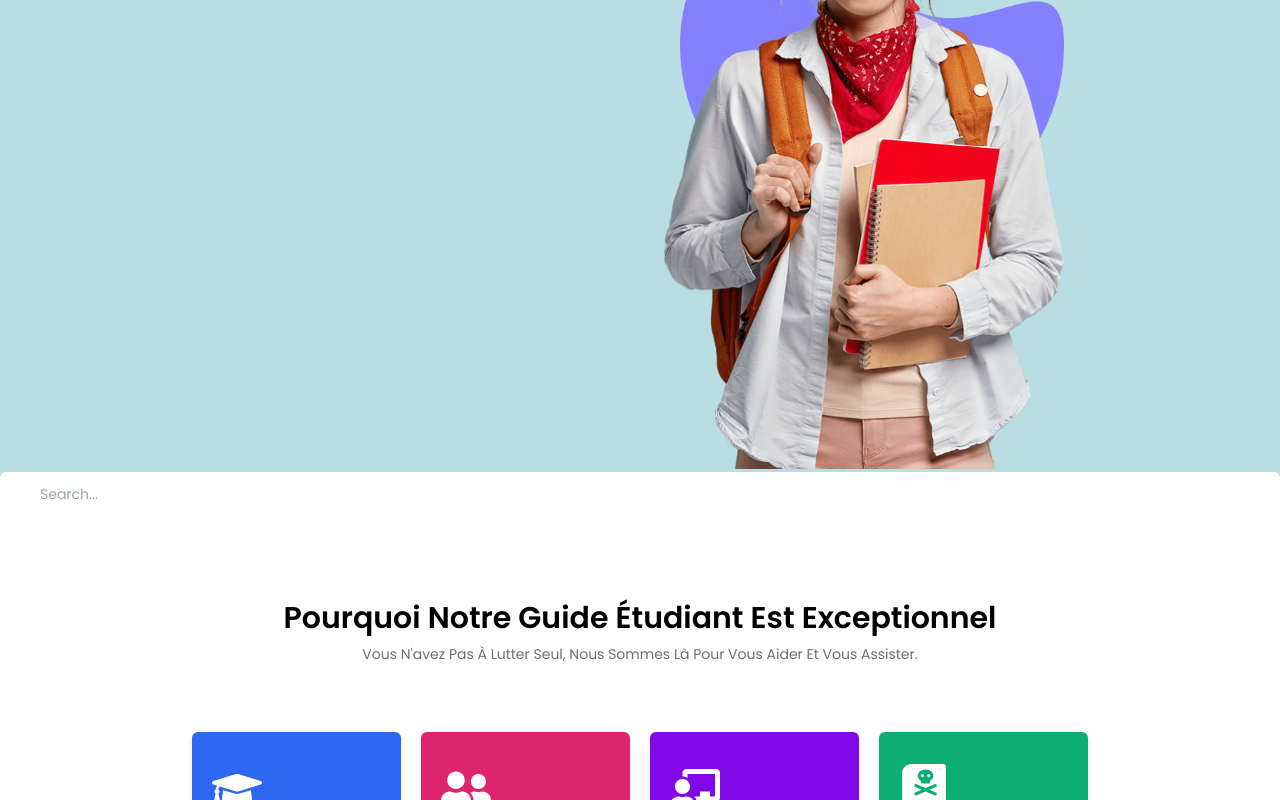
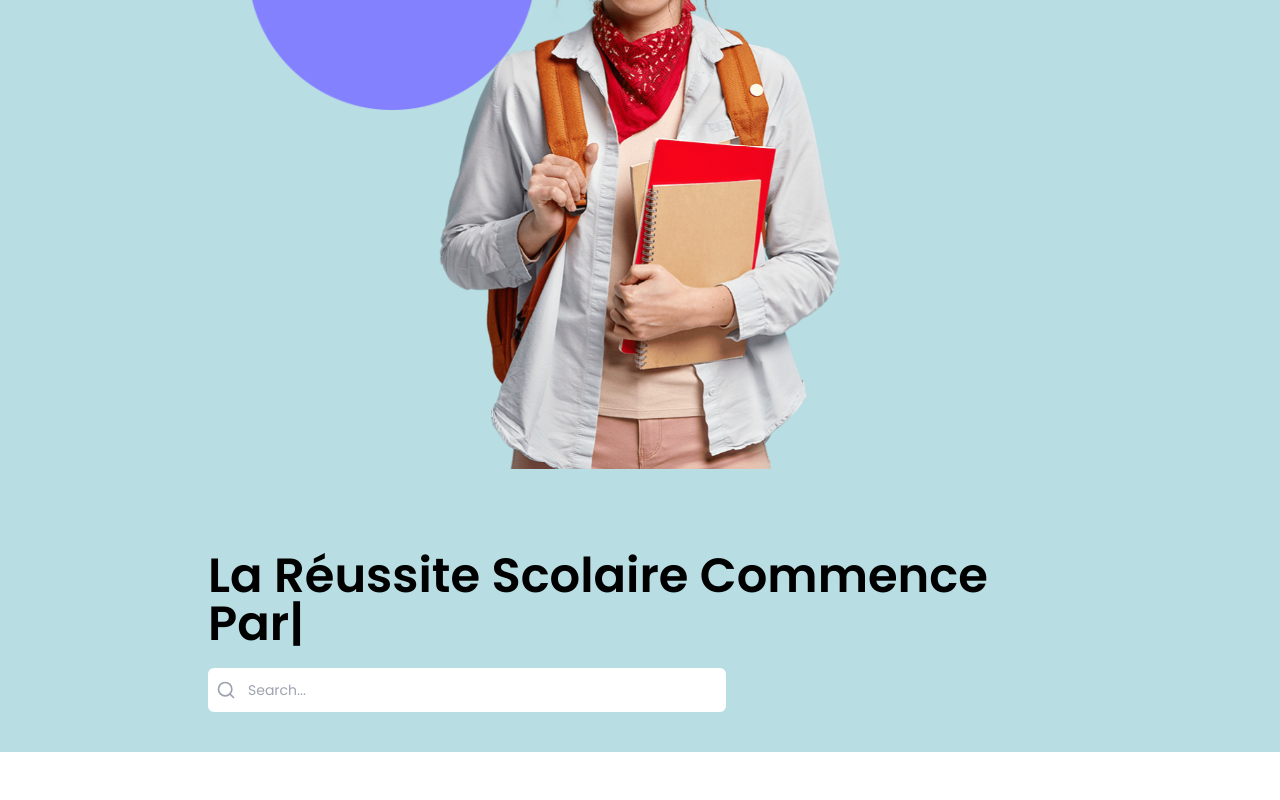
Before and after one commit to NotePhil/scholchat_front, a React (Create React App) app: page / in a window 1280 px wide. Shown: the part 440-1240 px from the top of the page. Built offline with nearby package versions, Linux system fonts and the light colour scheme.

Commit message:
Initial commit with existing project files

```diff
--- a/src/pages/Home.jsx
+++ b/src/pages/Home.jsx
@@ -43,7 +43,7 @@ const AnimatedText = ({ texts }) => {
   }, [displayText, isWriting, currentTextIndex, texts]);
 
   return (
-    <h1 className="text-4xl leading-tight text-black font-semibold h-24">
+    <h1 className="text-3xl leading-tight text-black font-semibold h-24 md:text-4xl lg:text-5xl">
       {displayText}
       <span className="animate-blink">|</span>
     </h1>
@@ -58,31 +58,33 @@ export const HomeContent = () => {
   ];
 
   return (
-    <section className="bg-secondary py-10 h-[92vh] md:h-full">
-      <div className="container">
-        <div className="flex items-center justify-center md:flex-col">
-          <div className="left w-1/2 text-black md:w-full">
-            <div style={{ marginTop: "-250px" }}>
+    <section className="bg-secondary py-10 h-auto md:h-[92vh] lg:h-full">
+      <div className="container mx-auto px-4 md:px-8">
+        <div className="flex flex-col-reverse md:flex-row items-center justify-between">
+          <div className="left w-full md:w-1/2 text-black mt-10 md:mt-0">
+            <div>
               <AnimatedText texts={texts} />
             </div>
             <div className="relative text-gray-600 focus-within:text-gray-400 mt-5">
               <span className="absolute inset-y-0 left-0 flex items-center pl-2">
-                <button
-                  type="submit"
-                  className="p-1 focus:outline-none focus:shadow-outline"
-                ></button>
+                <FiSearch className="text-xl text-gray-400" />
               </span>
+              <input
+                type="search"
+                className="py-3 text-sm bg-white rounded-md pl-10 focus:outline-none w-full md:w-[80%] lg:w-[60%]"
+                placeholder="Search..."
+                autoComplete="off"
+              />
             </div>
           </div>
-          <div className="right w-1/2 md:w-full relative">
-            <div className="images relative">
+          <div className="right w-full md:w-1/2 relative mb-10 md:mb-0">
+            <div className="images relative w-full flex justify-center md:justify-end">
               <img
                 src={heroImgback}
                 alt=""
-                className="absolute top-32 left-10 w-96 md:left-10"
+                className="absolute top-10 left-10 w-72 md:w-96 lg:top-20 md:left-20"
               />
-
-              <div className="img h-[85vh] w-full">
+              <div className="img h-[45vh] md:h-[60vh] lg:h-[85vh] w-auto">
                 <img
                   src={heroImg}
                   alt=""
@@ -93,13 +95,6 @@ export const HomeContent = () => {
           </div>
         </div>
       </div>
-      <input
-        type="search"
-        className="py-3 text-sm bg-white rounded-md pl-10 focus:outline-none w-full"
-        placeholder="Search..."
-        autoComplete="off"
-        style={{backgroundColor:"white"}}
-      />
     </section>
   );
 };
@@ -109,9 +104,6 @@ export const Home = () => {
     <>
       <HomeContent />
       <About />
-      <br />
-      <br />
-      <br />
       <Courses />
       <Instructor />
       <Blog />
```
